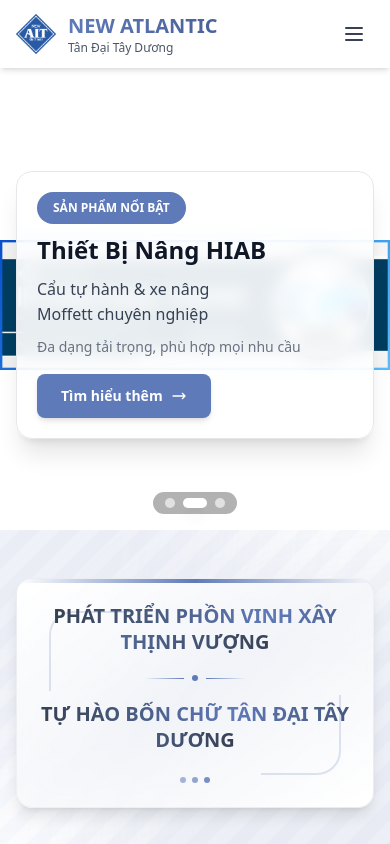
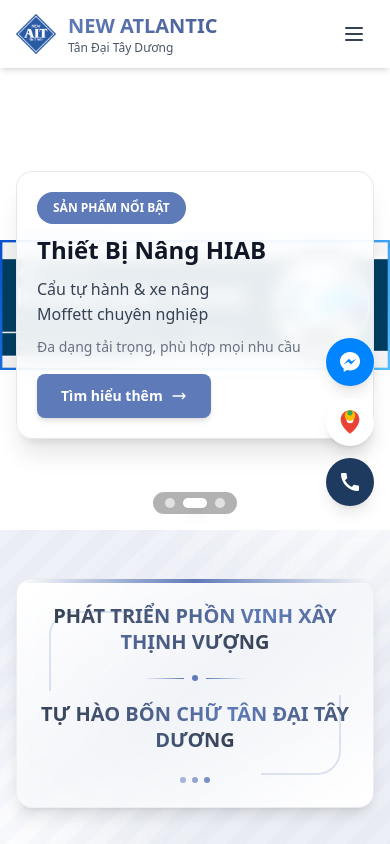
Before and after one commit to ChickenChoy/newatlantic.vn, a Next.js app: page / in a window 390 px wide. Shown: the top 844 px of the page. Built offline with nearby package versions, Linux system fonts and the light colour scheme.

Commit message:
Add FloatingContactButtons component to layout and update Footer styles for improved responsiveness and alignment

```diff
--- a/app/layout.tsx
+++ b/app/layout.tsx
@@ -5,6 +5,7 @@ import Header from "@/components/Header";
 import Footer from "@/components/Footer";
 import PageTransition from "@/components/PageTransition";
 import ProgressBar from "@/components/ProgressBar";
+import FloatingContactButtons from "@/components/FloatingContactButtons";
 
 const inter = Inter({
   subsets: ["latin", "latin-ext", "vietnamese"],
@@ -38,6 +39,7 @@ export default function RootLayout({
           </main>
         </PageTransition>
         <Footer />
+        <FloatingContactButtons />
       </body>
     </html>
   );
--- /dev/null
+++ b/components/FloatingContactButtons.tsx
@@ -0,0 +1,58 @@
+'use client';
+
+import Link from 'next/link';
+
+export default function FloatingContactButtons() {
+  return (
+    <div className="fixed right-4 md:right-6 top-1/2 -translate-y-1/2 z-50 flex flex-col gap-3 md:gap-4">
+      {/* Facebook Messenger */}
+      <Link
+        href="https://www.facebook.com/aittandaitayduong"
+        target="_blank"
+        rel="noopener noreferrer"
+        className="group relative w-12 h-12 md:w-14 md:h-14 bg-[#0084FF] hover:bg-[#0073E6] rounded-full shadow-lg hover:shadow-xl transition-all duration-300 flex items-center justify-center hover:scale-110"
+        title="Chat qua Messenger"
+      >
+        <svg className="w-6 h-6 md:w-7 md:h-7 text-white" fill="currentColor" viewBox="0 0 24 24">
+          <path d="M12 2C6.477 2 2 6.145 2 11.243c0 2.912 1.45 5.51 3.717 7.197V22l3.472-1.906c.927.256 1.91.393 2.928.393 5.523 0 10-4.145 10-9.243C22 6.145 17.523 2 12 2zm.993 12.535l-2.558-2.73-4.991 2.73 5.489-5.823 2.62 2.73 4.93-2.73-5.49 5.823z"/>
+        </svg>
+        <span className="absolute right-full mr-3 px-3 py-1.5 bg-gray-900 text-white text-xs md:text-sm rounded-lg opacity-0 group-hover:opacity-100 transition-opacity whitespace-nowrap pointer-events-none">
+          Chat Messenger
+        </span>
+      </Link>
+
+      {/* Google Maps */}
+      <Link
+        href="https://maps.app.goo.gl/ASNcY5HwYP4tVM9a9"
+        target="_blank"
+        rel="noopener noreferrer"
+        className="group relative w-12 h-12 md:w-14 md:h-14 bg-white hover:bg-gray-50 rounded-full shadow-lg hover:shadow-xl transition-all duration-300 flex items-center justify-center hover:scale-110"
+        title="Xem vị trí trên Google Maps"
+      >
+        <svg className="w-7 h-7 md:w-8 md:h-8" viewBox="0 0 48 48" fill="none">
+          <path d="M24 4C15.163 4 8 11.163 8 20c0 12 16 24 16 24s16-12 16-24c0-8.837-7.163-16-16-16z" fill="#EA4335"/>
+          <circle cx="24" cy="20" r="6" fill="#FFF"/>
+          <path d="M24 4c-4.971 0-9 4.029-9 9 0 4.971 4.029 9 9 9s9-4.029 9-9c0-4.971-4.029-9-9-9z" fill="#FBBC04"/>
+          <path d="M24 4c-2.485 0-4.5 2.015-4.5 4.5S21.515 13 24 13s4.5-2.015 4.5-4.5S26.485 4 24 4z" fill="#34A853"/>
+        </svg>
+        <span className="absolute right-full mr-3 px-3 py-1.5 bg-gray-900 text-white text-xs md:text-sm rounded-lg opacity-0 group-hover:opacity-100 transition-opacity whitespace-nowrap pointer-events-none">
+          Xem trên Maps
+        </span>
+      </Link>
+
+      {/* Phone Call */}
+      <Link
+        href="tel:+842838733686"
+        className="group relative w-12 h-12 md:w-14 md:h-14 bg-[#1e3a5f] hover:bg-[#2d4a6f] rounded-full shadow-lg hover:shadow-xl transition-all duration-300 flex items-center justify-center hover:scale-110"
+        title="Gọi điện thoại"
+      >
+        <svg className="w-6 h-6 md:w-7 md:h-7 text-white" fill="currentColor" viewBox="0 0 24 24">
+          <path d="M20.01 15.38c-1.23 0-2.42-.2-3.53-.56-.35-.12-.74-.03-1.01.24l-1.57 1.97c-2.83-1.35-5.48-3.9-6.89-6.83l1.95-1.66c.27-.28.35-.67.24-1.02-.37-1.11-.56-2.3-.56-3.53 0-.54-.45-.99-.99-.99H4.19C3.65 3 3 3.24 3 3.99 3 13.28 10.73 21 20.01 21c.71 0 .99-.63.99-1.18v-3.45c0-.54-.45-.99-.99-.99z"/>
+        </svg>
+        <span className="absolute right-full mr-3 px-3 py-1.5 bg-gray-900 text-white text-xs md:text-sm rounded-lg opacity-0 group-hover:opacity-100 transition-opacity whitespace-nowrap pointer-events-none">
+          Gọi ngay
+        </span>
+      </Link>
+    </div>
+  );
+}
--- a/components/Footer.tsx
+++ b/components/Footer.tsx
@@ -7,10 +7,10 @@ export default function Footer() {
 
       {/* Main Footer */}
       <div className="container mx-auto px-4 py-12">
-        <div className="grid grid-cols-1 md:grid-cols-2 lg:grid-cols-4 gap-16 ml-16">
+        <div className="grid grid-cols-1 md:grid-cols-2 lg:grid-cols-[2fr_1fr_1fr_2fr] gap-6 md:gap-8 lg:gap-10">
           {/* Company Info */}
-          <div>
-            <div className="flex items-center gap-3 mb-6">
+          <div className="text-center md:text-left">
+            <div className="flex items-center gap-3 mb-6 justify-center md:justify-start">
               <div className="relative w-12 h-12">
                 <Image
                   src="/images/logo/logo.png"
@@ -27,7 +27,7 @@ export default function Footer() {
             <p className="text-sm text-gray-400 mb-4">
               Nhà phân phối hàng đầu các thương hiệu thiết bị công nghiệp: WILL-BURT, HIAB, LOVOL, LIUGONG
             </p>
-            <div className="flex gap-3">
+            <div className="flex gap-3 justify-center md:justify-start">
               <a href="#" className="w-10 h-10 bg-gray-800 hover:bg-[#14b8a6] rounded-lg flex items-center justify-center transition-colors">
                 <svg className="w-5 h-5" fill="currentColor" viewBox="0 0 24 24">
                   <path d="M24 12.073c0-6.627-5.373-12-12-12s-12 5.373-12 12c0 5.99 4.388 10.954 10.125 11.854v-8.385H7.078v-3.47h3.047V9.43c0-3.007 1.792-4.669 4.533-4.669 1.312 0 2.686.235 2.686.235v2.953H15.83c-1.491 0-1.956.925-1.956 1.874v2.25h3.328l-.532 3.47h-2.796v8.385C19.612 23.027 24 18.062 24 12.073z"/>
@@ -78,7 +78,7 @@ export default function Footer() {
           </div>
 
           {/* Quick Links */}
-          <div>
+          <div className="lg:ml-auto lg:mr-22">
             <h4 className="text-white font-bold mb-4 text-lg">Liên kết</h4>
             <ul className="space-y-3">
               <li>
@@ -111,31 +111,31 @@ export default function Footer() {
           {/* Contact Info */}
           <div>
             <h4 className="text-white font-bold mb-4 text-lg">Liên hệ</h4>
-            <div className="space-y-4 text-sm">
+            <div className="space-y-3 text-sm">
               <div>
-                <div className="flex items-start gap-2 mb-2">
+                <div className="flex items-start gap-2">
                   <svg className="w-5 h-5 text-[#5f7ab8] mt-0.5 flex-shrink-0" fill="currentColor" viewBox="0 0 20 20">
                     <path fillRule="evenodd" d="M5.05 4.05a7 7 0 119.9 9.9L10 18.9l-4.95-4.95a7 7 0 010-9.9zM10 11a2 2 0 100-4 2 2 0 000 4z" clipRule="evenodd" />
                   </svg>
                   <div>
-                    <div className="font-semibold text-white mb-1">TP.HCM</div>
+                    <div className="font-semibold text-white mb-0.5">TP.HCM</div>
                     <p className="text-gray-400">A60 Đường Phú Thuận, Q.7</p>
                   </div>
                 </div>
               </div>
               <div>
-                <div className="flex items-start gap-2 mb-2">
+                <div className="flex items-start gap-2">
                   <svg className="w-5 h-5 text-[#5f7ab8] mt-0.5 flex-shrink-0" fill="currentColor" viewBox="0 0 20 20">
                     <path fillRule="evenodd" d="M5.05 4.05a7 7 0 119.9 9.9L10 18.9l-4.95-4.95a7 7 0 010-9.9zM10 11a2 2 0 100-4 2 2 0 000 4z" clipRule="evenodd" />
                   </svg>
                   <div>
-                    <div className="font-semibold text-white mb-1">Hà Nội</div>
+                    <div className="font-semibold text-white mb-0.5">Hà Nội</div>
                     <p className="text-gray-400">85 Nguyễn Phong Sắc, Cầu Giấy</p>
                   </div>
                 </div>
               </div>
-              <div className="pt-2 border-t border-gray-700">
-                <a href="tel:+842838733686" className="flex items-center gap-2 text-gray-300 hover:text-[#5f7ab8] transition-colors mb-2">
+              <div className="pt-2 border-t border-gray-700 space-y-1.5">
+                <a href="tel:+842838733686" className="flex items-center gap-2 text-gray-300 hover:text-[#5f7ab8] transition-colors">
                   <svg className="w-5 h-5" fill="currentColor" viewBox="0 0 20 20">
                     <path d="M2 3a1 1 0 011-1h2.153a1 1 0 01.986.836l.74 4.435a1 1 0 01-.54 1.06l-1.548.773a11.037 11.037 0 006.105 6.105l.774-1.548a1 1 0 011.059-.54l4.435.74a1 1 0 01.836.986V17a1 1 0 01-1 1h-2C7.82 18 2 12.18 2 5V3z" />
                   </svg>
@@ -158,7 +158,7 @@ export default function Footer() {
       <div className="border-t border-gray-800">
         <div className="container mx-auto px-4 py-6">
           <div className="flex flex-col md:flex-row justify-between items-center gap-4">
-            <p className="text-sm text-gray-400">
+            <p className="text-sm text-gray-400 text-center md:text-left">
               &copy; 2025 <span className="text-white font-semibold">newatlantic.vn</span> - Bản quyền thuộc về Công ty CP TM QT Tân Đại Tây Dương
             </p>
             <div className="flex gap-6 text-sm">
```
